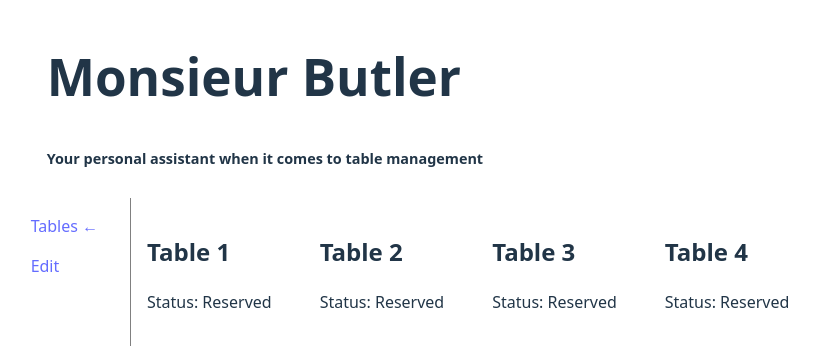
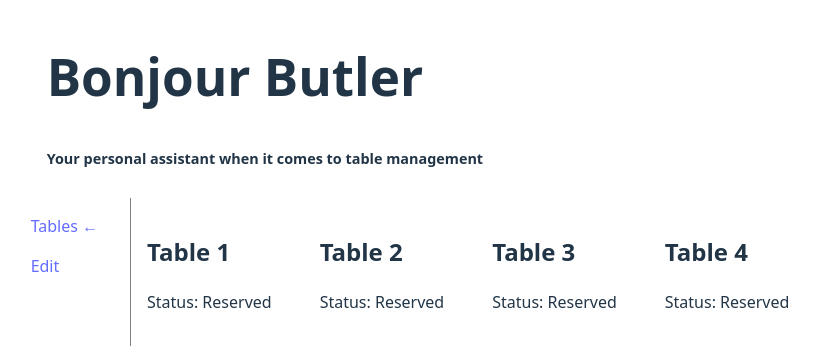
Before and after one commit to mattelaere/web4__maitredhotel__ishamattelaere, a React (Vite) app: page / in a window 1280 px wide. Shown: the top 346 px of the page, without its empty margins (222-1041 px from the left). Built offline with nearby package versions, Linux system fonts and the light colour scheme.

Commit message:
changed name to Bonjour Butler

```diff
--- a/src/App.jsx
+++ b/src/App.jsx
@@ -10,7 +10,7 @@ function App() {
 
   return (
     <>
-      <h1>Monsieur Butler</h1>
+      <h1>Bonjour Butler</h1>
       <div className="tables__card">
         <CounterButton count={count} setCount={setCount} />
       </div>
```
Also changed, not shown: 1 other file (tests, documents, lock files or other folders).
